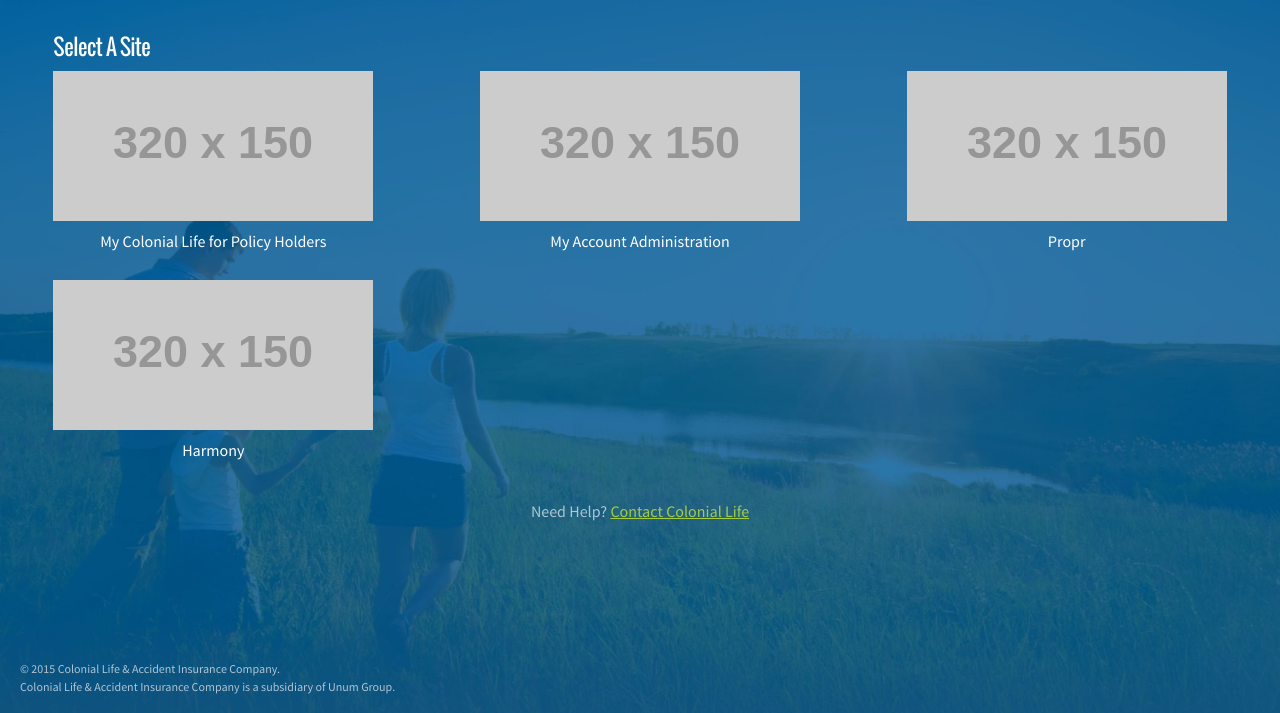
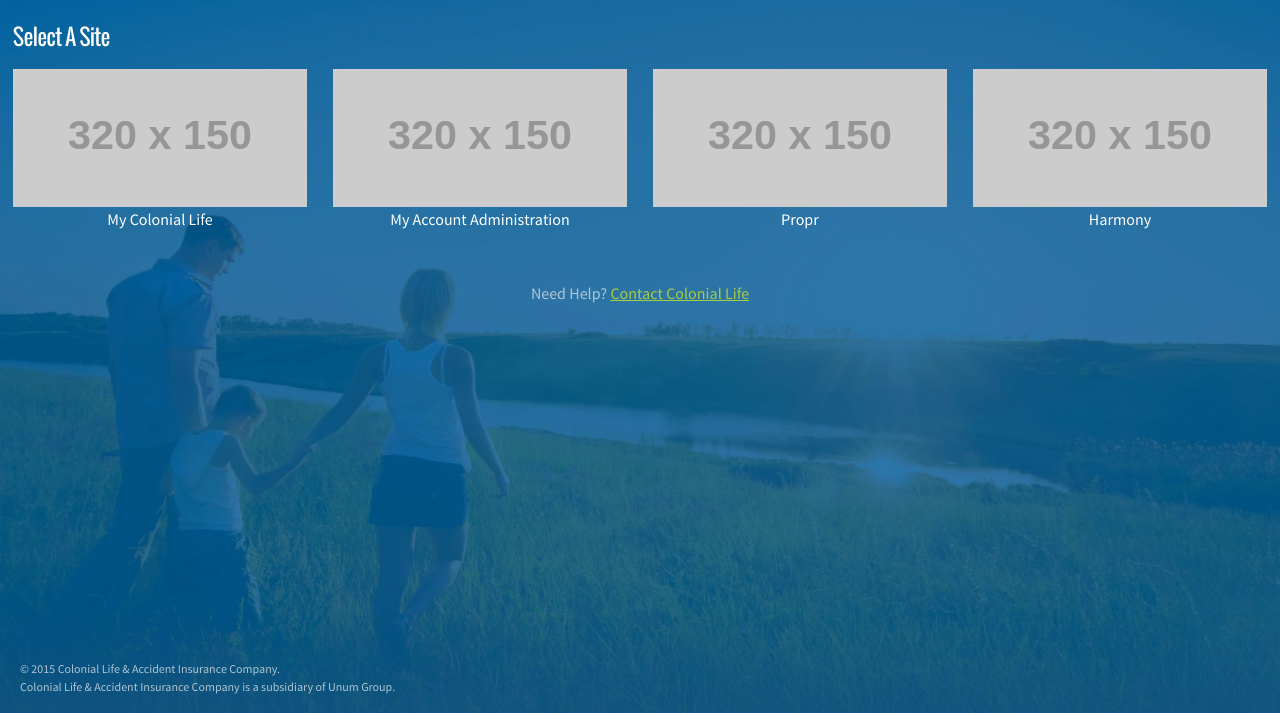
Before and after one commit to tyleryoungblood/password-reset, a website: page select-a-site.html in a window 1280 px wide. Shown: the part 87-800 px from the top of the page. Drawn offline with nearby package versions, Linux system fonts and the light colour scheme; placeholder pictures from the web are drawn by us.

Commit message:
fix select-a-site.html so that images scale up and down according to the device width

```diff
--- a/scss/_select-a-site.scss
+++ b/scss/_select-a-site.scss
@@ -3,35 +3,40 @@
 }
 
 .all-sites {
-  @extend .row;
-  // margin: 15px 0 auto;
-}
-
-.all-sites {
   text-align: center;
+  position: relative;
+  width: 100%;
 }
 
 .page-title-wrap {
-  width: 320px;
-  margin: 0 auto;
   h2 {
     color: $white;
     font-family: 'Oswald Light';
     font-size: 22px;
     text-align: left;
     position: absolute;
-    top: -45px;
+    top: -55px;
   }
-
 }
 
-
 .site {
-  @extend .col-lg-4;
-  @extend .col-md-4;
-  @extend .col-sm-6;
-  @extend .col-xs-12;
+  width: 100%;
+  margin: 2%;
   img {
-    margin: 15px 0 8px 0;
+    width: 100%;
+  }
+  @media (min-width: 480px) {
+    width: 46%;
+    float: left;
+  }
+  @media (min-width: 768px) {
+    width: 31.25%;
+    margin: 1%;
+    float: left;
+  }
+  @media (min-width: 1280px) {
+    width: 23%;
+    margin: 1%;
+    float: left;
   }
 }
--- a/select-a-site.html
+++ b/select-a-site.html
@@ -26,12 +26,12 @@
 
   </header>
 
-  <section class="all-sites center-block">
+  <section class="all-sites clearfix center-block">
 
     <section class="site">
       <div class="page-title-wrap"><h2>Select A Site</h2></div>
       <img src="http://placehold.it/320x150" alt="">
-      <p>My Colonial Life for Policy Holders</p>
+      <p>My Colonial Life</p>
     </section>
 
     <section class="site">
```
Also changed, not shown: css/site.css.
